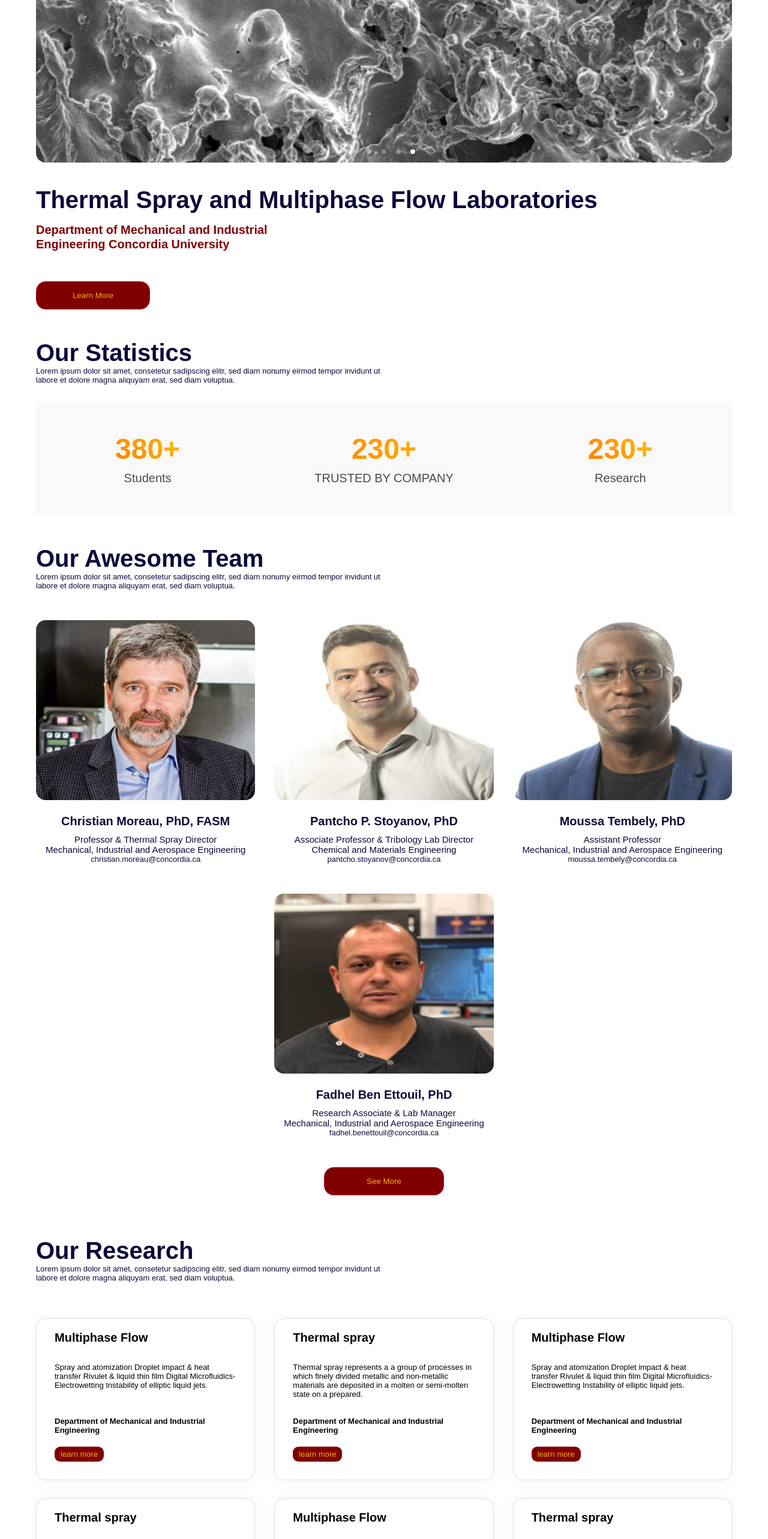
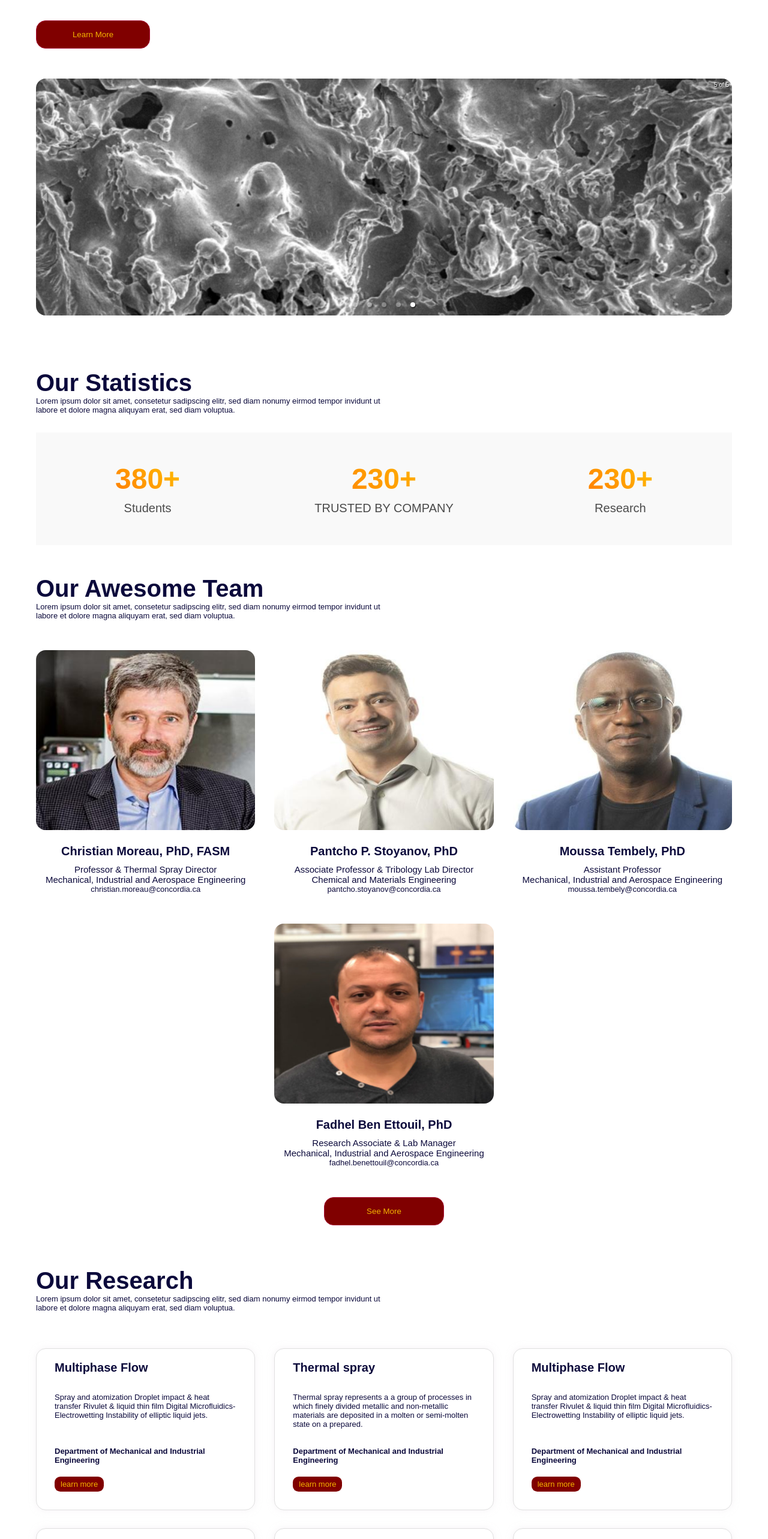
Before and after one commit to Yibhir0/tmsf-v2-concordia, a React (Create React App) app: page / in a window 1280 px wide. Shown: the part 234-2800 px from the top of the page at 60% size. Built offline with nearby package versions, Linux system fonts and the light colour scheme; a web font is replaced by a local one.

Commit message:
changed sstyle

```diff
--- a/src/components/Elements/BlogBox.jsx
+++ b/src/components/Elements/BlogBox.jsx
@@ -5,9 +5,9 @@ export default function BlogBox({ tag, title, text, action, author }) {
   return (
     <WrapperBtn className="animate pointer" onClick={action ? () => action() : null}>
       <Wrapper className="whiteBg radius8 shadow">
-        <h3 className="font20 extraBold">{title}</h3>
-        <Text className="font13 textH">{text}</Text>
-        <Author className="font13 extraBold">{author}</Author>
+        <h3 className="font20 extraBold darkColor">{title}</h3>
+        <Text className="font13 textH darkColor">{text}</Text>
+        <Author className="font13 extraBold darkColor">{author}</Author>
         <Flex className="flex">
           <Tag className="tag darkBg radius6 font13 orangeColor">{tag}</Tag>
         </Flex>
--- a/src/components/Sections/Header.jsx
+++ b/src/components/Sections/Header.jsx
@@ -9,12 +9,7 @@ import ImageSlider from "../sliders/ImageSlider";
 export default function Header() {
   return (
     <Wrapper id="home" className="container flexNullCenter flexColumn">
-       <RightSide >
-        <ImageWrapper>
-          <ImageSlider/>
-        </ImageWrapper>
 
-      </RightSide>
       <LeftSide >
         <div>
           <h1 className="extraBold font40">Thermal Spray and Multiphase Flow Laboratories</h1>
@@ -28,6 +23,12 @@ export default function Header() {
           </BtnWrapper>
         </div>
       </LeftSide>
+      <RightSide >
+        <ImageWrapper>
+          <ImageSlider/>
+        </ImageWrapper>
+
+      </RightSide>
 
     </Wrapper>
   );
@@ -47,20 +48,23 @@ const LeftSide = styled.div`
   width: 100%;
   height: 100%;
   margin-bottom: 50px;
+  margin-top: 50px;
   @media (max-width: 960px) {
     width: 100%;
-    margin-bottom: 50px;
+    margin-top: 0;
     text-align: center;
+    order:2;
   }
 
 `;
 const RightSide = styled.div`
   width: 100%;
   height: 100%;
-  margin-top: 50px;
+  margin-bottom: 50px;
   @media (max-width: 960px) {
     width: 100%;
     margin-top: 50px;
+    order:1;
   }
 `;
 const HeaderP = styled.div`
```
